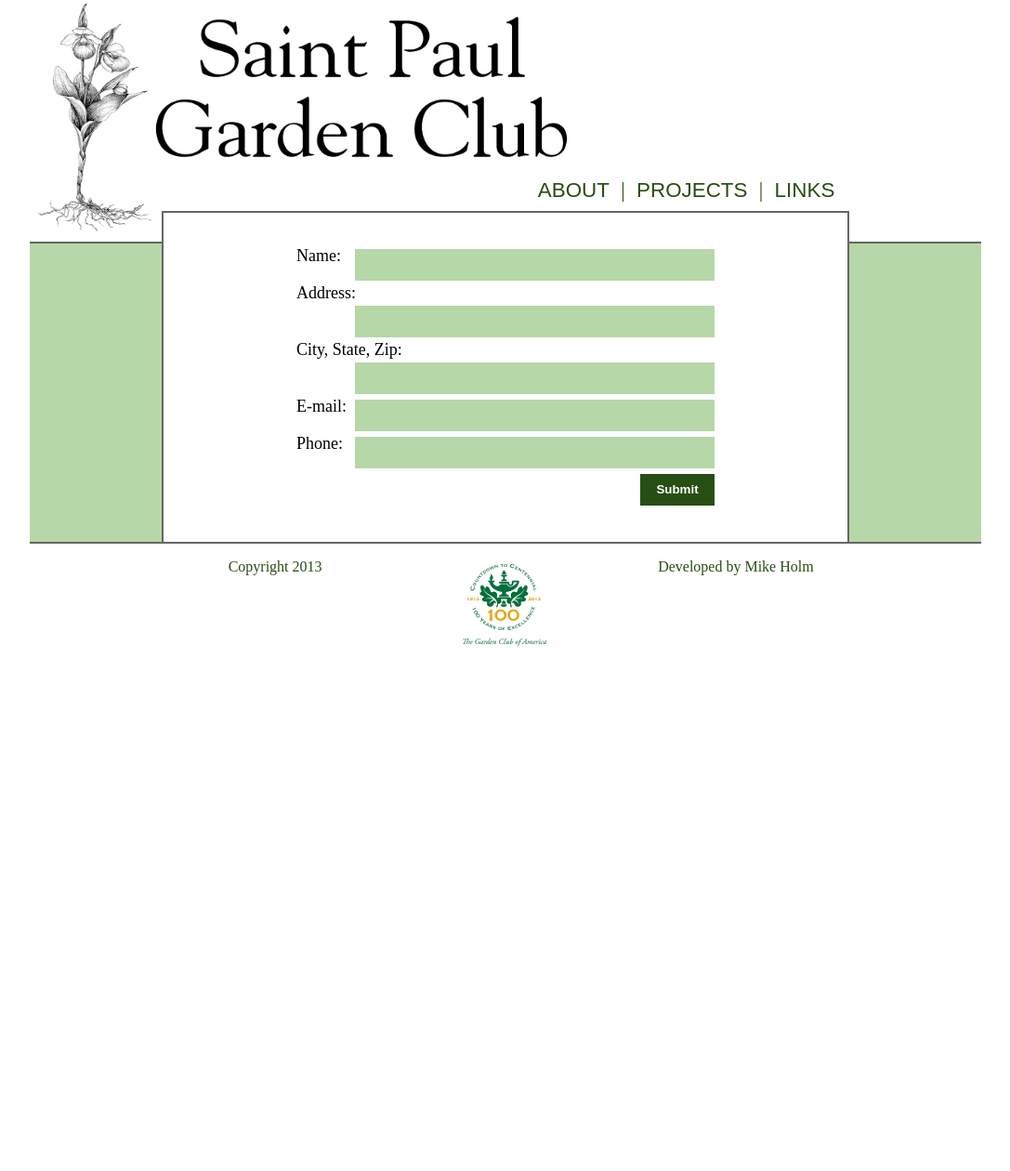
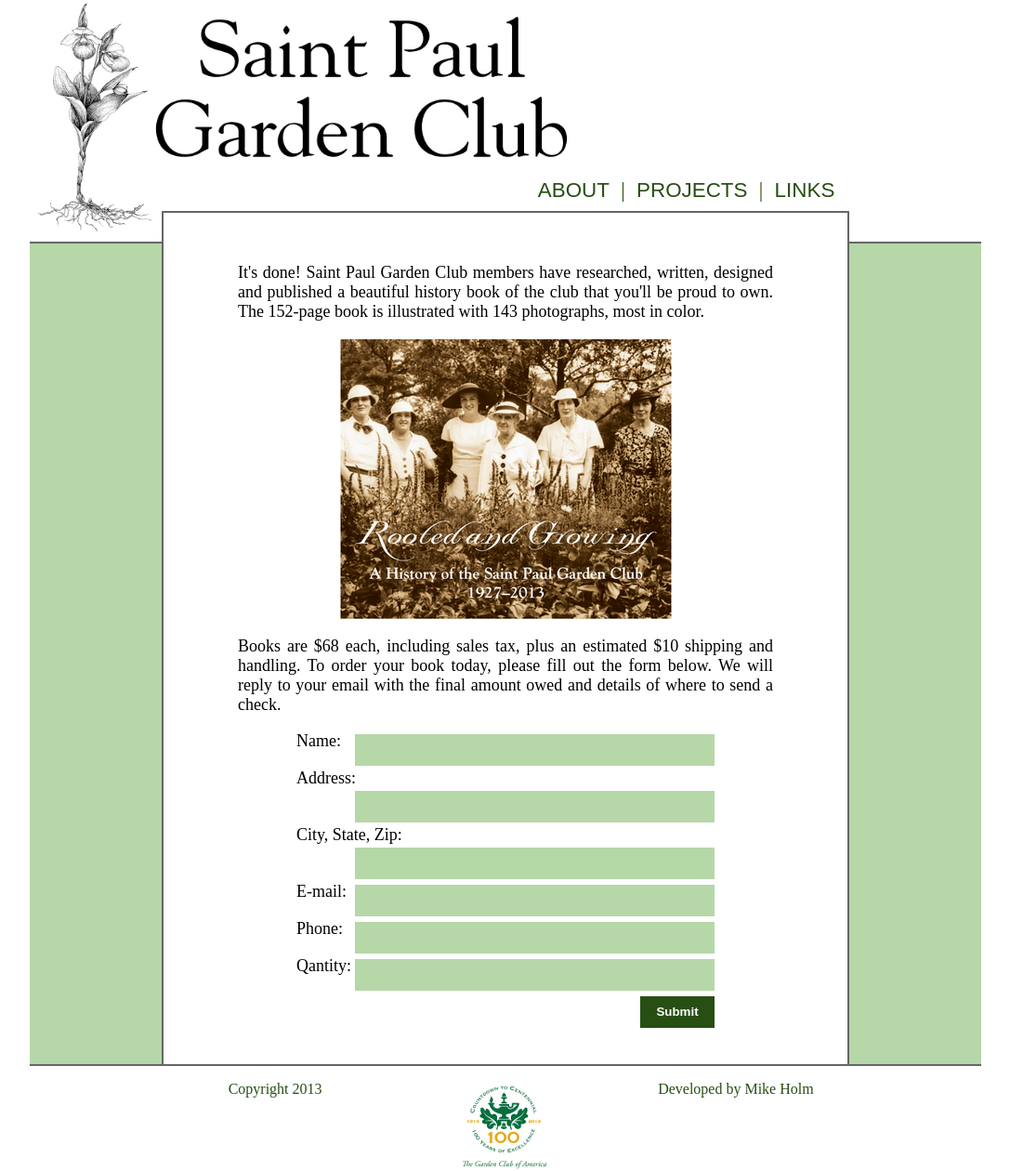
Before and after one commit to coldpour/spgc, a PHP site: page /order.php in a window 1280 px wide. Shown: the whole page at 93% size, without its empty margins (96-1183 px from the left). Before the commit the page ends 696 px from the top, so only its background shows below. Run offline with PHP 8.4, Linux system fonts and the light colour scheme.

Commit message:
fill out the order form with text and an image

```diff
--- a/order.php
+++ b/order.php
@@ -1,6 +1,16 @@
 <?php include 'head.php'; publicPage('order.php'); ?>
 
 <div id='order' class='slide'>
+
+  <p id='orderinfo' class='order center'>
+    It's done! Saint Paul Garden Club members have researched, written, designed and published a beautiful history book of the club that you'll be proud to own. The 152-page book is illustrated with 143 photographs, most in color.
+  </p>
+
+  <img class='center' src='images/rooted_and_growing.png' alt='The book is titled, Rooted and Growing, A History of the Saint Paul Garden Club, 1927-2013' />
+
+  <p id=orderdetails' class='order center'>
+    Books are $68 each, including sales tax, plus an estimated $10 shipping and handling. To order your book today, please fill out the form below. We will reply to your email with the final amount owed and details of where to send a check.
+  </p>
 
 <?php
 if (isset($_REQUEST['email']))
@@ -14,9 +24,13 @@ if (isset($_REQUEST['email']))
 	     "\nCity, State, Zip Code: ".$_REQUEST['address2'].
 	     "\nE-mail: ".$_REQUEST['email'].
 	     "\nPhone: ".$_REQUEST['phone'];
+	     "\nQty: ".$_REQUEST['qty'];
   mail("mholm815@gmail.com", $subject,
   $message, "From:" . $email);
-  echo "Thank you for using our mail form";
+  echo "
+  <div id='orderconf' class='center'>
+    Thank you for your order! We will contact you soon.
+  </div>";
   }
 else
 //if "email" is not filled out, display the form
@@ -33,12 +47,14 @@ else
         City, State, Zip: <input class='order' type='text' name='address2'>
       </div>
       <div class='order'>
-        E-mail: <input class='order' type='text' name='email'>
+        E-mail: <input class='order' type='email' name='email'>
       </div>
       <div class='order'>
-        Phone: <input class='order' type='text' name='phone'>
+        Phone: <input class='order' type='tel' name='phone'>
       </div>
       <div class='order'>
+        Qantity:
+        <input id='orderqty' class='order' type='number' min='1' name='qty'>
         <input class='order' type='submit' value='Submit'>
       </div>
     </form>";
--- a/screen.css
+++ b/screen.css
@@ -26,7 +26,13 @@ span.login {
     font-size:1.3em;
 }
 
+p.order {
+    width:32em;
+    text-align:justify;
+}
+
 input {
+    background:#b6d7a8;
     padding:.6em;
     margin-top:.25em;
     margin-bottom:.25em;
@@ -51,16 +57,6 @@ div.order {
 login.input {
     margin-right:.5em;
     width:80%;
-}
-
-input[type=text],
-input[type=email],
-input[type=password] {
-    background:#b6d7a8;
-}
-
-login.input[type=submit] {
-    float:right;
 }
 
 input[type=submit] {
@@ -112,6 +108,7 @@ a.nav:hover {
 }
 
 .center {
+    display:block;
     margin-left:auto;
     margin-right:auto;
 }
```
Also changed, not shown: images/rooted_and_growing.png (added).
